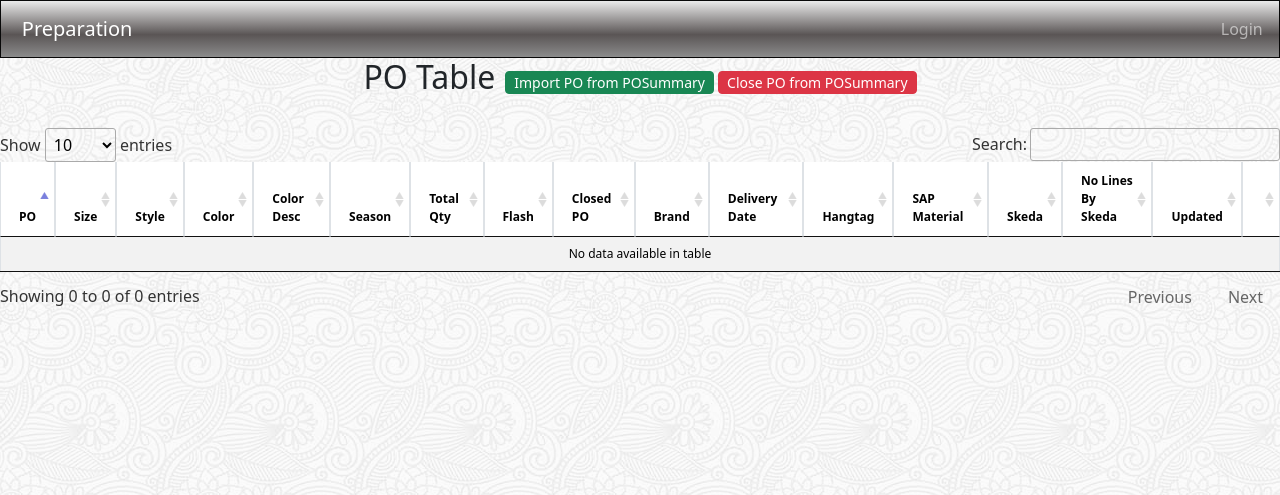
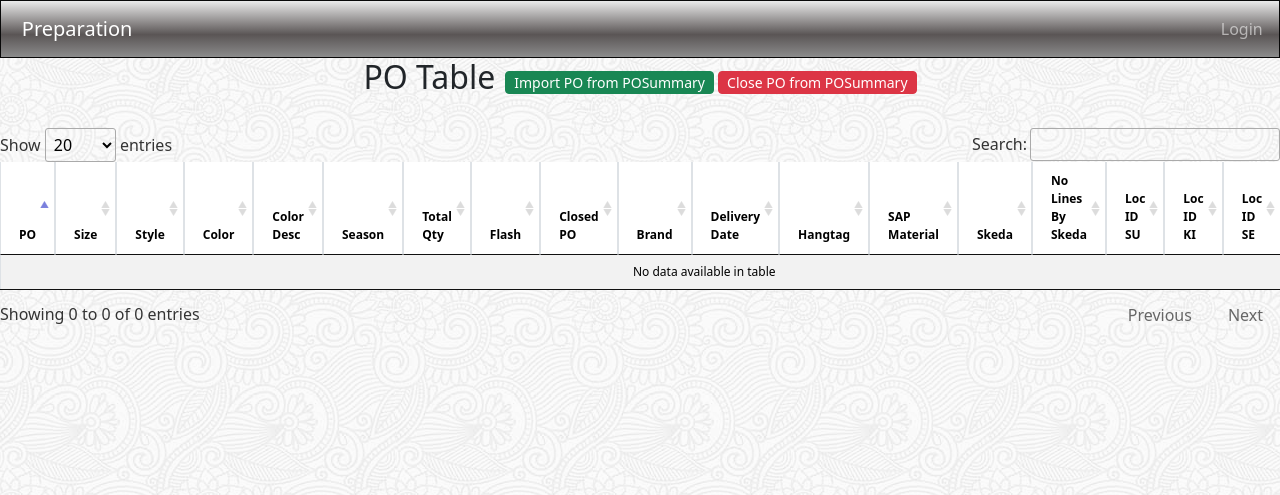
Before and after one commit to satmari/preparation, a Django app: page /preparation/pos/ in a window 1280 px wide; the page is wider, and only the part inside the window is pictured. Shown: the top 495 px of that part. Run offline with Django 5.2, Linux system fonts and the light colour scheme; data that the repository does not hold is empty; some libraries are stand-ins or nearby versions.

Commit message:
Revert "go live 2025.04.28"
This reverts commit acf4f5053bd54354db1d345016b7689586e3a2c2.

```diff
--- a/kikinda/templates/kikinda/po_stock.html
+++ b/kikinda/templates/kikinda/po_stock.html
@@ -112,7 +112,7 @@
             paging: true,
             ordering: true,
             searching: true,
-            pageLength: 10,
+            pageLength: 20,
             lengthMenu: [10, 20, 50, 100, 500, 1000],
             responsive: true,
             scrollCollapse: true,  // Allow table to shrink
--- a/line/templates/line/request_history.html
+++ b/line/templates/line/request_history.html
@@ -63,7 +63,7 @@
             paging: true,
             ordering: false,
             searching: true,
-            pageLength: 10,
+            pageLength: 20,
             lengthMenu: [10, 20, 50, 100, 500, 1000],
             responsive: true,
             scrollCollapse: true,  // Allow table to shrink
--- a/preparation/templates/preparation/leftover_table.html
+++ b/preparation/templates/preparation/leftover_table.html
@@ -11,7 +11,7 @@
         <a href="{% url 'preparation:import_file' %}" class="btn btn-info btn-sm">Leftover import</a>
     <br>
     </div>
-    <br>
+    <hr>
 
 
     <!-- Table with sortable columns -->
@@ -53,7 +53,7 @@
             paging: true,
             ordering: true,
             searching: true,
-            pageLength: 10,
+            pageLength: 20,
             lengthMenu: [10, 20, 50, 100, 500, 1000],
             responsive: true,
             scrollCollapse: true,
--- a/preparation/templates/preparation/leftover_table_all.html
+++ b/preparation/templates/preparation/leftover_table_all.html
@@ -55,7 +55,7 @@
             paging: true,
             ordering: true,
             searching: true,
-            pageLength: 10,
+            pageLength: 20,
             lengthMenu: [10, 20, 50, 100, 500, 1000],
             responsive: true,
             scrollCollapse: true,
--- a/preparation/templates/preparation/log_tables.html
+++ b/preparation/templates/preparation/log_tables.html
@@ -89,7 +89,7 @@
             paging: true,
             ordering: true,
             searching: true,
-            pageLength: 10,
+            pageLength: 20,
             lengthMenu: [10, 20, 50, 100, 500, 1000],
             responsive: true,
             scrollCollapse: true,
--- a/preparation/templates/preparation/po_stock.html
+++ b/preparation/templates/preparation/po_stock.html
@@ -115,7 +115,7 @@
             paging: true,
             ordering: true,
             searching: true,
-            pageLength: 10,
+            pageLength: 20,
             lengthMenu: [10, 20, 50, 100, 500, 1000],
             responsive: true,
             scrollCollapse: true,
--- a/preparation/templates/preparation/pos_table.html
+++ b/preparation/templates/preparation/pos_table.html
@@ -85,6 +85,9 @@
                 <th>SAP Material</th>
                 <th>Skeda</th>
                 <th>No Lines By Skeda</th>
+                <th>Loc ID SU</th>
+                <th>Loc ID KI</th>
+                <th>Loc ID SE</th>
                 <th>Updated</th>
                 <th></th>
             </tr>
@@ -107,6 +110,9 @@
                 <td>{{ pos.sap_material }}</td>
                 <td>{{ pos.skeda }}</td>
                 <td>{{ pos.no_lines_by_skeda }}</td>
+                <td>{{ pos.loc_id_su }}</td>
+                <td>{{ pos.loc_id_ki }}</td>
+                <td>{{ pos.loc_id_se }}</td>
                 <td>{{ pos.updated_at|date:"Y-m-d H:i" }}</td>
                 <td><a href="{% url 'preparation:edit_pos' pos.id %}" class="btn btn-primary btn-sm">Edit</a></td>
             </tr>
@@ -125,7 +131,7 @@
             paging: true,
             ordering: true,
             searching: true,
-            pageLength: 10,
+            pageLength: 20,
             lengthMenu: [10, 20, 50, 100, 500, 1000],
             responsive: true,
             scrollCollapse: true,  // Allow table to shrink
--- a/senta/templates/senta/po_stock.html
+++ b/senta/templates/senta/po_stock.html
@@ -111,7 +111,7 @@
             paging: true,
             ordering: true,
             searching: true,
-            pageLength: 10,
+            pageLength: 20,
             lengthMenu: [10, 20, 50, 100, 500, 1000],
             responsive: true,
             scrollCollapse: true,
```
